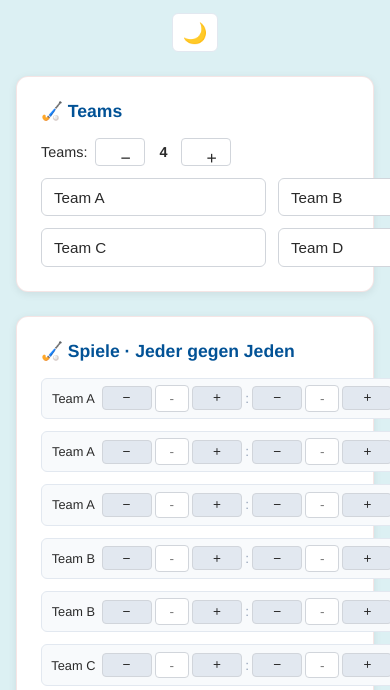
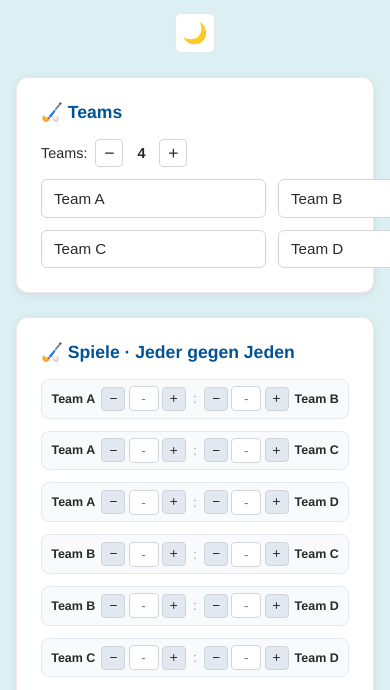
Before and after one commit to bvbrulez/mu10, a plain HTML site: page index.html in a window 390 px wide. Shown: the part 148-838 px from the top of the page. Drawn offline with Linux system fonts and the light colour scheme.

Commit message:
Fix CSS layout: reset button padding, improve match spacing, better responsive breakpoint

```diff
--- a/css/style.css
+++ b/css/style.css
@@ -105,7 +105,7 @@ body {
   gap: 1rem;
   margin-bottom: 1.5rem;
 }
-.header .logo { font-size: 2.5rem; line-height: 1; }
+.header .logo { font-size: 2.5rem; line-height: 1; flex-shrink: 0; }
 .header h1 {
   font-size: 1.5rem;
   color: var(--primary);
@@ -117,14 +117,20 @@ body {
 }
 .btn-icon {
   margin-left: auto;
-  background: none;
+  background: var(--surface);
   border: 1px solid var(--border);
   font-size: 1.25rem;
   cursor: pointer;
-  padding: 0.4rem 0.6rem;
+  padding: 0;
+  width: 40px;
+  height: 40px;
   border-radius: 6px;
-  background: var(--surface);
+  display: flex;
+  align-items: center;
+  justify-content: center;
   transition: background 0.2s;
+  flex-shrink: 0;
+  line-height: 1;
 }
 .btn-icon:hover { background: var(--secondary); }
 
@@ -153,6 +159,10 @@ body {
 .team-controls button {
   width: 28px;
   height: 28px;
+  padding: 0;
+  display: flex;
+  align-items: center;
+  justify-content: center;
   border: 1px solid var(--match-border);
   background: var(--surface);
   color: var(--text);
@@ -186,30 +196,32 @@ body {
 }
 .team-inputs input:focus { border-color: var(--match-focus); }
 
-.matches { display: grid; grid-template-columns: repeat(auto-fit, minmax(300px, 1fr)); gap: 0.75rem; }
+.matches { display: grid; grid-template-columns: repeat(auto-fit, minmax(320px, 1fr)); gap: 0.75rem; }
 
 .match {
   display: flex;
   align-items: center;
-  gap: 0.3rem;
+  gap: 0.25rem;
   padding: 0.5rem 0.6rem;
   background: var(--match-bg);
-  border-radius: 6px;
+  border-radius: 8px;
   border: 1px solid var(--border);
   transition: background 0.3s, border 0.3s;
 }
 .match .team-label {
-  font-weight: 500;
-  min-width: 70px;
+  font-weight: 600;
+  min-width: 0;
+  flex: 1 1 0;
   text-align: center;
   font-size: 0.85rem;
   overflow: hidden;
   text-overflow: ellipsis;
   white-space: nowrap;
+  padding: 0 0.1rem;
 }
 .score-input {
-  width: 40px;
-  padding: 0.35rem 0.2rem;
+  width: 36px;
+  padding: 0.3rem 0;
   text-align: center;
   border: 1px solid var(--match-border);
   border-radius: 4px;
@@ -221,8 +233,13 @@ body {
 .score-input:focus { border-color: var(--match-focus); outline: none; }
 
 .btn-step {
-  width: 26px;
-  height: 26px;
+  width: 28px;
+  min-width: 28px;
+  height: 28px;
+  padding: 0;
+  display: flex;
+  align-items: center;
+  justify-content: center;
   border: 1px solid var(--match-border);
   background: var(--step-btn);
   color: var(--text);
@@ -230,18 +247,21 @@ body {
   font-size: 1rem;
   cursor: pointer;
   line-height: 1;
-  display: flex;
-  align-items: center;
-  justify-content: center;
   transition: background 0.15s;
   flex-shrink: 0;
 }
 .btn-step:hover { background: var(--step-btn-hover); }
 .btn-step:active { transform: scale(0.95); }
 
-.match .vs { color: #94a3b8; font-size: 0.85rem; }
+.match .vs {
+  color: #94a3b8;
+  font-size: 0.85rem;
+  flex-shrink: 0;
+  width: 14px;
+  text-align: center;
+}
 
-button {
+button, .btn-like {
   font-family: inherit;
   padding: 0.65rem 1.5rem;
   background: var(--primary);
@@ -325,27 +345,29 @@ tr:hover td { background: var(--hover-bg); }
 .history-teams { font-weight: 500; }
 .history-date { font-size: 0.8rem; color: var(--info); }
 
-@media (max-width: 600px) {
+@media (max-width: 640px) {
   body { padding: 1rem; }
+
   .match {
-    flex-wrap: nowrap;
     gap: 0.2rem;
     padding: 0.4rem 0.4rem;
   }
   .match .team-label {
-    min-width: 50px;
-    font-size: 0.8rem;
+    font-size: 0.78rem;
   }
   .score-input {
-    width: 34px;
+    width: 30px;
+    padding: 0.25rem 0;
     font-size: 0.85rem;
-    padding: 0.3rem 0.15rem;
   }
   .btn-step {
     width: 24px;
+    min-width: 24px;
     height: 24px;
     font-size: 0.85rem;
   }
+  .match .vs { width: 12px; }
+
   .header { flex-direction: column; text-align: center; }
   .btn-icon { margin-left: 0; }
   .team-inputs { grid-template-columns: repeat(2, 1fr); }
```
Also changed, not shown: 1 other file.
